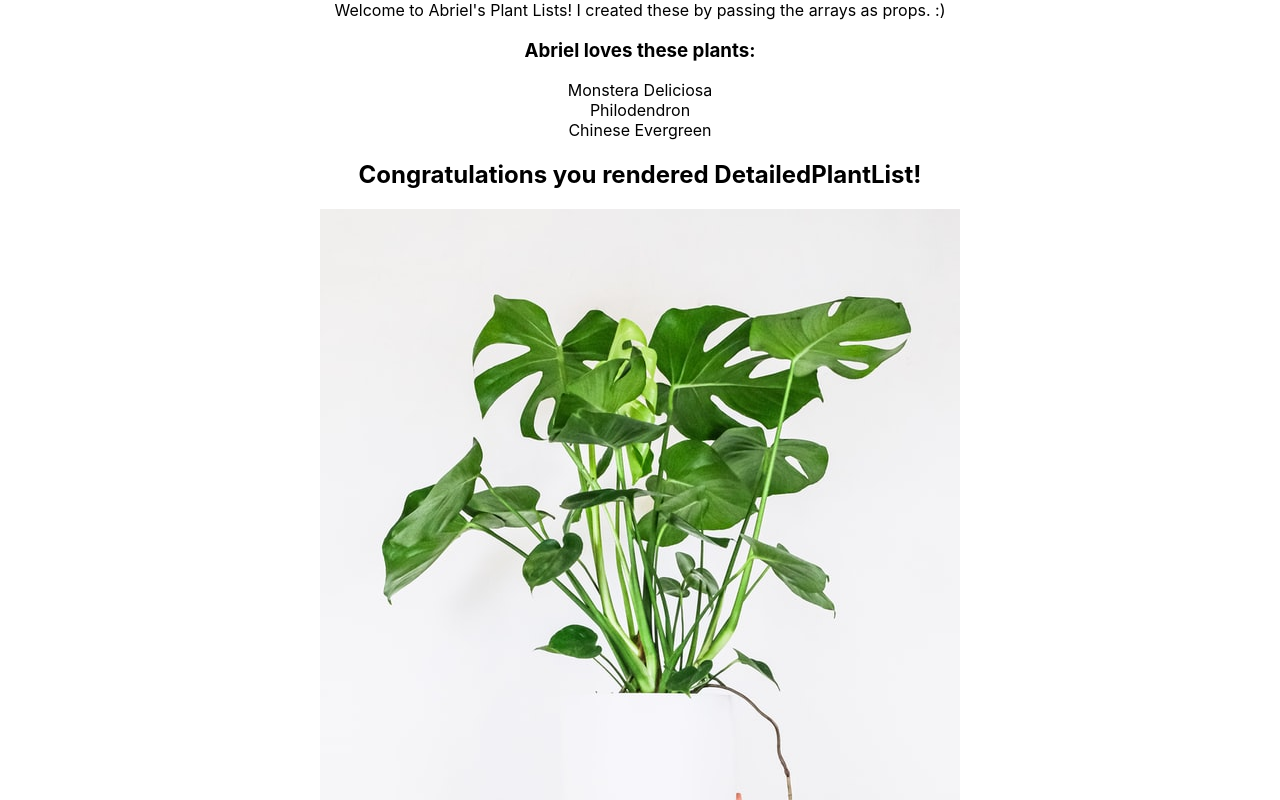
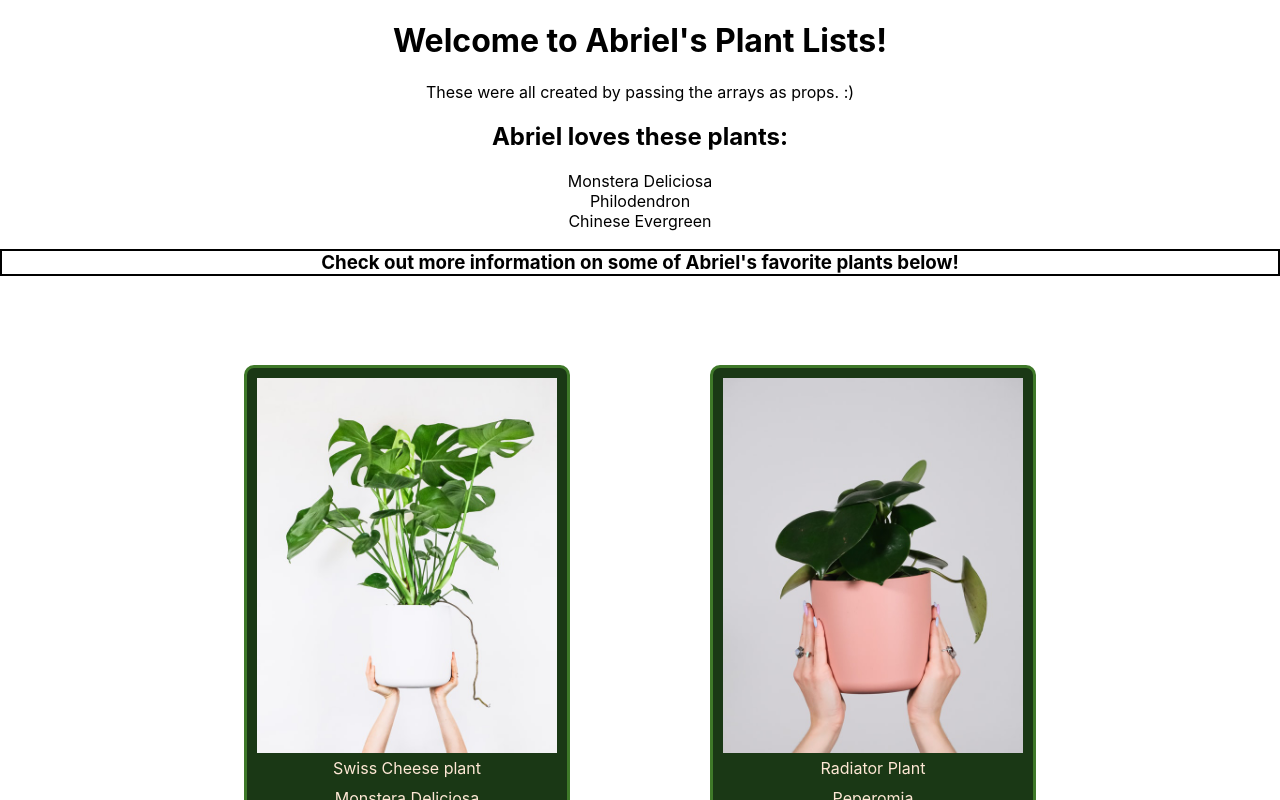
Before and after one commit to abrielcleaver/spotlight1-react-display-a-list-practice, a React (Create React App) app: page / in a window 1280 px wide. Shown: the top 800 px of the page. Built offline with nearby package versions, Linux system fonts and the light colour scheme.

Commit message:
Update styling for items in the second list

```diff
--- a/src/App.js
+++ b/src/App.js
@@ -12,7 +12,12 @@ import { products } from './PlantsForSale/for-sale-data';
 function App() {
   return (
     <div className="App">
-        Welcome to Abriel&apos;s Plant Lists! I created these by passing the arrays as props. :)
+      <header>
+        <h1>
+          Welcome to Abriel&apos;s Plant Lists!
+        </h1>
+          These were all created by passing the arrays as props. :)
+      </header>
       <div>
         <PlantList plant={plants} />
       </div>
--- a/src/DetailedPlantList/DetailedPlantItem.js
+++ b/src/DetailedPlantList/DetailedPlantItem.js
@@ -1,9 +1,10 @@
 import React from 'react';
+import './DetailedPlantList.css';
 
 // img, name, genus, water, sun, & toxicity
 export default function DetailedPlantItem(props) {
   return <div className="detailed-plant-item">
-    <img src={props.image} />
+    <img src={props.image} width={300} />
     <p>{props.name}</p>
     <p>{props.genus}</p>
     <p>{props.water}</p>
--- /dev/null
+++ b/src/DetailedPlantList/DetailedPlantList.css
@@ -0,0 +1,39 @@
+h3 {
+  border: black solid 2px;
+}
+
+.detailed-plant-list {
+  display: flex;
+  flex-direction: row;
+  flex-wrap: wrap;
+  justify-content: center;
+}
+
+.detailed-plant-item {
+  border: 3px solid var(--color-2);
+  background-color: var(--color-4);
+  border-radius: 10px;
+  width: 300px;
+  display: flex;
+  flex-direction: column;
+  align-items: center;
+  justify-content: space-between;
+  margin: 70px;
+  padding: 10px;
+  /* border: solid black 2px;
+  display: flex;
+  /* flex-wrap: wrap; */
+  /* justify-content: center; */
+  /* align-items: center;
+  flex-direction: row;
+  text-align: center; */
+}
+
+.detailed-plant-item .img {
+  width: 100%;
+}
+
+p {
+  color:var(--color-1);
+  margin: 5px;
+}
--- a/src/DetailedPlantList/DetailedPlantList.js
+++ b/src/DetailedPlantList/DetailedPlantList.js
@@ -1,8 +1,10 @@
+import './DetailedPlantList.css';
 import DetailedPlantItem from './DetailedPlantItem';
 
 export default function DetailedPlantList(props) {
-  return <div className="detailed-plant-list">
-    <h2>Congratulations you rendered DetailedPlantList!</h2>
+  return <div>
+    <h3>Check out more information on some of Abriel&apos;s favorite plants below!</h3>
+    <div className="detailed-plant-list">
       {props.dplant.map((dplant, i) =>
         <DetailedPlantItem
           key={`${dplant}-${i}`}
@@ -15,6 +17,7 @@ export default function DetailedPlantList(props) {
           toxicity={dplant.toxicity}
         />
       )}
+    </div>
 
   </div>;
 }
--- a/src/PlantList/PlantList.js
+++ b/src/PlantList/PlantList.js
@@ -2,7 +2,7 @@ import PlantItem from './PlantItem';
 
 export default function PlantList(props) {
   return <div className="plant-list">
-    <h3>Abriel loves these plants:</h3>
+    <h2>Abriel loves these plants:</h2>
     {props.plant.map((plant, i) =>
       <PlantItem
         key={`${plant}-${i}`}
```
Lines whose indentation alone changed are shown as unchanged.
